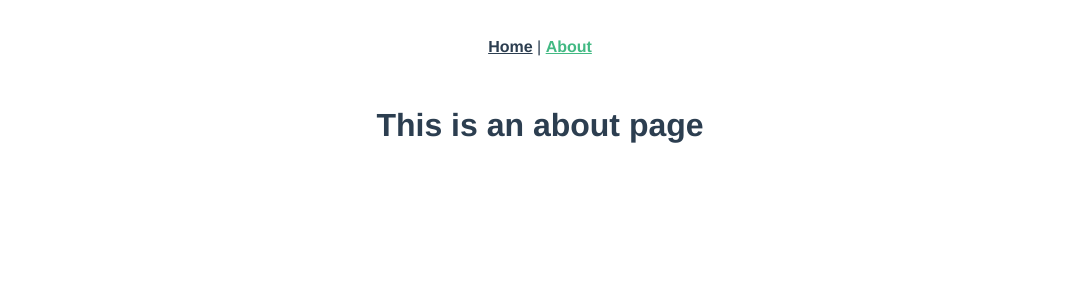
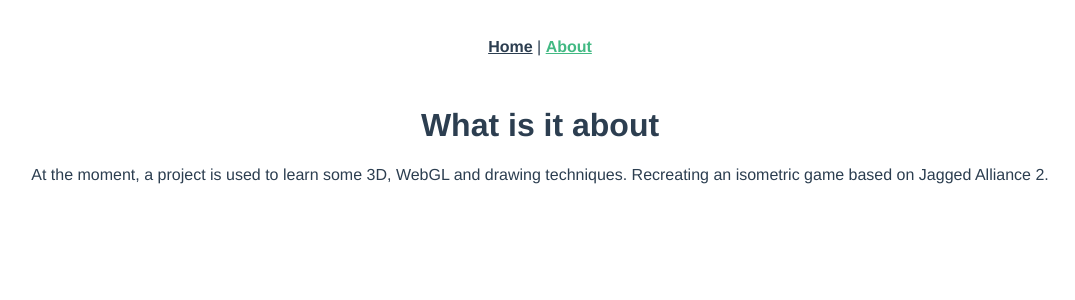
Before and after one commit to danieltorscho/vue-game, a Vue app: page /#/about in a window 1280 px wide. Shown: the top 300 px of the page, without its empty margins (100-1175 px from the left). Built offline with nearby package versions, Linux system fonts and the light colour scheme.

Commit message:
prepared pages and routes and component + scss

```diff
--- a/package.json
+++ b/package.json
@@ -27,6 +27,8 @@
     "eslint-plugin-promise": "^4.2.1",
     "eslint-plugin-standard": "^4.0.0",
     "eslint-plugin-vue": "^6.2.2",
+    "node-sass": "^4.12.0",
+    "sass-loader": "^8.0.2",
     "vue-template-compiler": "^2.6.11"
   }
 }
--- a/src/App.vue
+++ b/src/App.vue
@@ -8,13 +8,11 @@
   </div>
 </template>
 
-<style>
+<style lang="scss">
 #app {
   font-family: Avenir, Helvetica, Arial, sans-serif;
-  -webkit-font-smoothing: antialiased;
-  -moz-osx-font-smoothing: grayscale;
+  color: #2c3e50;
   text-align: center;
-  color: #2c3e50;
 }
 
 #nav {
--- /dev/null
+++ b/src/components/Character.vue
@@ -0,0 +1,18 @@
+<template>
+  <div class="hello">
+    <h1>{{ name }}</h1>
+  </div>
+</template>
+
+<script>
+export default {
+  name: 'Character',
+  props: {
+    name: String
+  }
+}
+</script>
+
+<style lang="scss" scoped>
+
+</style>
--- /dev/null
+++ b/src/pages/About.vue
@@ -0,0 +1,10 @@
+<template>
+  <div class="about">
+    <h1>What is it about</h1>
+
+    <p>
+      At the moment, a project is used to learn some 3D, WebGL and drawing techniques.
+      Recreating an isometric game based on Jagged Alliance 2.
+    </p>
+  </div>
+</template>
--- /dev/null
+++ b/src/pages/Home.vue
@@ -0,0 +1,16 @@
+<template>
+  <div class="home">
+    <character name="Character #1" />
+  </div>
+</template>
+
+<script>
+import Character from '@/components/Character.vue'
+
+export default {
+  name: 'Home',
+  components: {
+    Character
+  }
+}
+</script>
--- a/src/views/About.vue
+++ /dev/null
@@ -1,5 +0,0 @@
-<template>
-  <div class="about">
-    <h1>This is an about page</h1>
-  </div>
-</template>
--- a/src/views/Home.vue
+++ /dev/null
@@ -1,18 +0,0 @@
-<template>
-  <div class="home">
-    <img alt="Vue logo" src="../assets/logo.png">
-    <HelloWorld msg="Welcome to Your Vue.js App"/>
-  </div>
-</template>
-
-<script>
-// @ is an alias to /src
-import HelloWorld from '@/components/HelloWorld.vue'
-
-export default {
-  name: 'Home',
-  components: {
-    HelloWorld
-  }
-}
-</script>
```
Also changed, not shown: src/router/index.js (+2 -6 lines), src/assets/images/logo.png (renamed from src/assets/logo.png), src/assets/styles/app.scss (added), 1 other file (tests, documents, lock files or other folders).
